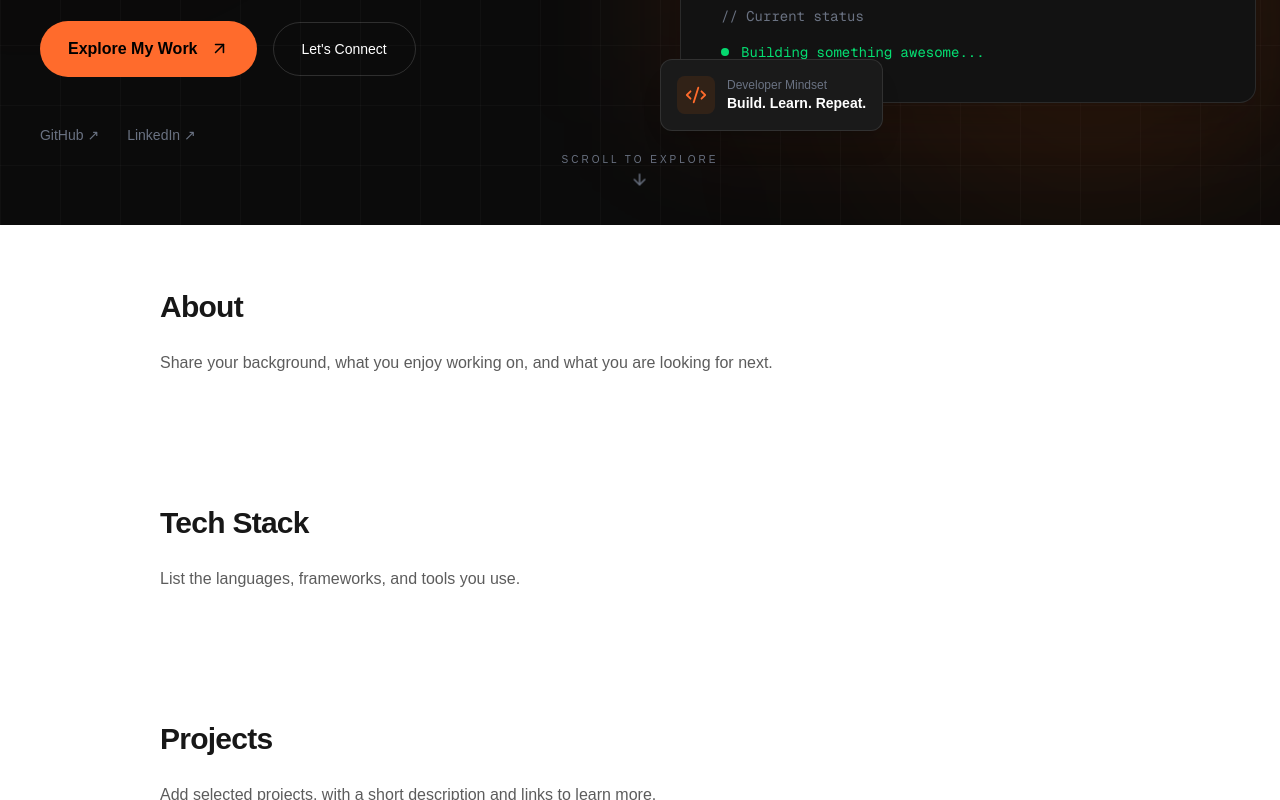
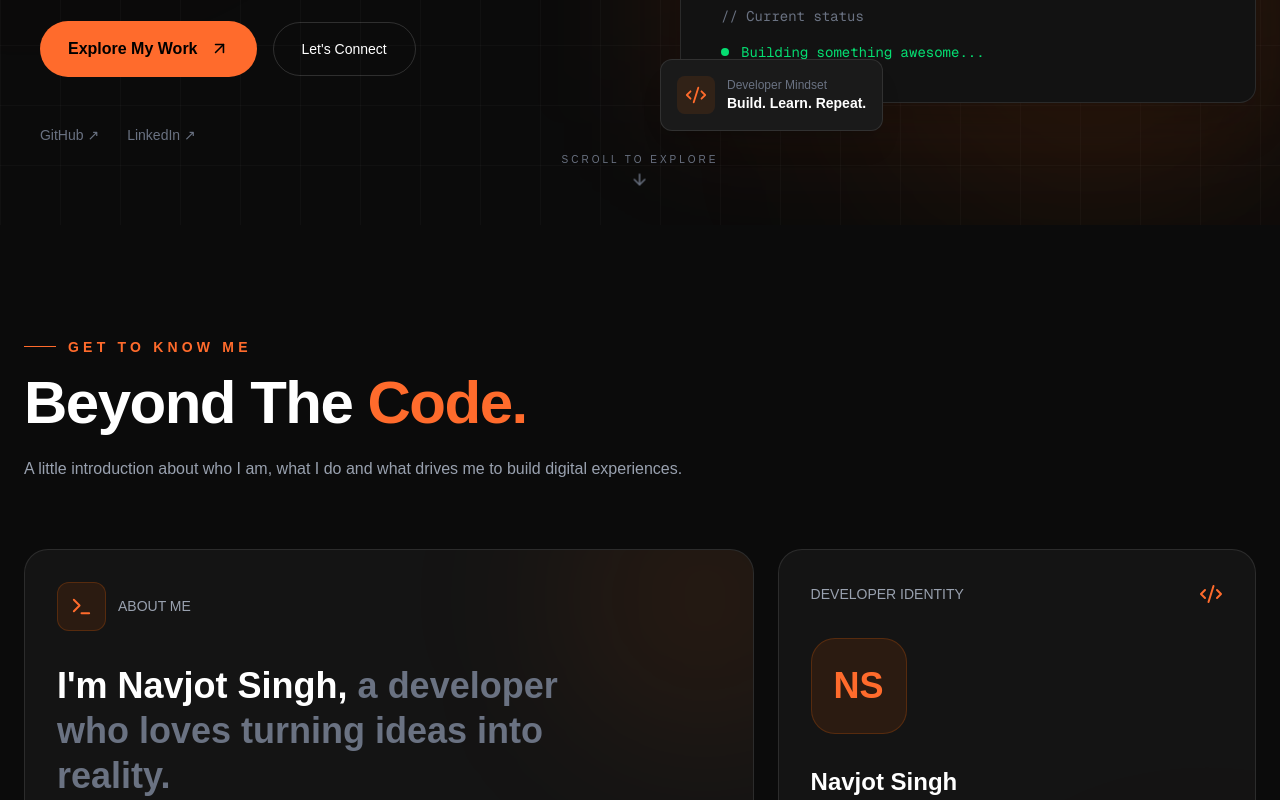
Before and after one commit to navjot-ai-dev/navjot-portfolio, a Next.js app: page / in a window 1280 px wide. Shown: the part 615-1415 px from the top of the page. Built offline with nearby package versions, Linux system fonts and the light colour scheme.

Commit message:
add about section

```diff
--- a/src/components/sections/About.tsx
+++ b/src/components/sections/About.tsx
@@ -1,12 +1,245 @@
-import Section from "@/components/ui/Section";
+"use client";
+
+import {
+  Code2,
+  Layers3,
+  Rocket,
+  Sparkles,
+  ArrowUpRight,
+  Terminal,
+} from "lucide-react";
+
+const highlights = [
+  {
+    icon: Code2,
+    title: "Clean Code",
+    description:
+      "Writing maintainable, scalable and efficient code with attention to detail.",
+    tag: "CODE QUALITY",
+    className: "md:col-span-2",
+  },
+  {
+    icon: Rocket,
+    title: "Build & Ship",
+    description:
+      "Turning ideas into practical digital products.",
+    tag: "EXECUTION",
+    className: "md:col-span-1",
+  },
+  {
+    icon: Layers3,
+    title: "Full Stack Thinking",
+    description:
+      "Exploring frontend, backend, databases and complete application architecture.",
+    tag: "DEVELOPMENT",
+    className: "md:col-span-1",
+  },
+  {
+    icon: Sparkles,
+    title: "Always Learning",
+    description:
+      "Exploring new technologies, improving my skills and learning by building real-world projects.",
+    tag: "GROWTH MINDSET",
+    className: "md:col-span-2",
+  },
+];
 
 export default function About() {
   return (
-    <Section id="about" title="About">
-      <p className="max-w-3xl leading-7 text-foreground/70">
-        Share your background, what you enjoy working on, and what you are
-        looking for next.
-      </p>
-    </Section>
+    <section
+      id="about"
+      className="relative overflow-hidden bg-[#0B0B0B] px-6 py-28"
+    >
+      <div className="mx-auto max-w-7xl">
+
+        {/* Section Heading */}
+
+        <div className="mb-16">
+
+          <p className="mb-4 flex items-center gap-3 text-sm font-semibold uppercase tracking-[0.3em] text-[#FF6B2C]">
+            <span className="h-px w-8 bg-[#FF6B2C]" />
+            Get To Know Me
+          </p>
+
+          <h2 className="text-4xl font-bold tracking-tight text-white sm:text-6xl">
+            Beyond The
+            <span className="text-[#FF6B2C]"> Code.</span>
+          </h2>
+
+          <p className="mt-5 max-w-2xl leading-8 text-gray-400">
+            A little introduction about who I am, what I do
+            and what drives me to build digital experiences.
+          </p>
+
+        </div>
+
+        {/* Main About Grid */}
+
+        <div className="grid gap-6 lg:grid-cols-5">
+
+          {/* Personal Introduction */}
+
+          <div className="group relative overflow-hidden rounded-3xl border border-white/10 bg-[#141414] p-8 transition-all duration-300 hover:border-[#FF6B2C]/40 lg:col-span-3">
+
+            <div className="absolute -right-20 -top-20 h-64 w-64 rounded-full bg-orange-500/10 blur-[90px] transition-all duration-500 group-hover:bg-orange-500/20" />
+
+            <div className="relative">
+
+              <div className="mb-8 flex items-center gap-3">
+
+                <div className="rounded-xl border border-orange-500/20 bg-orange-500/10 p-3 text-[#FF6B2C]">
+                  <Terminal size={23} />
+                </div>
+
+                <span className="text-sm font-medium text-gray-400">
+                  ABOUT ME
+                </span>
+
+              </div>
+
+              <h3 className="max-w-xl text-3xl font-bold leading-tight text-white sm:text-4xl">
+                I'm Navjot Singh,
+                <span className="text-gray-500">
+                  {" "}a developer who loves turning ideas into reality.
+                </span>
+              </h3>
+
+              <p className="mt-7 max-w-xl text-base leading-8 text-gray-400">
+                I'm passionate about web development and creating
+                modern digital experiences. My journey started with
+                frontend development, and I'm now expanding my
+                knowledge towards full-stack engineering.
+              </p>
+
+              <p className="mt-5 max-w-xl text-base leading-8 text-gray-400">
+                I enjoy experimenting with technologies, solving
+                problems and building projects that combine great
+                functionality with thoughtful design.
+              </p>
+
+              <a
+                href="#projects"
+                className="mt-9 inline-flex items-center gap-2 text-sm font-semibold text-[#FF6B2C] transition-all hover:gap-4"
+              >
+                Explore My Projects
+                <ArrowUpRight size={17} />
+              </a>
+
+            </div>
+
+          </div>
+
+          {/* Developer Identity Card */}
+
+          <div className="relative flex flex-col justify-between overflow-hidden rounded-3xl border border-white/10 bg-[#141414] p-8 lg:col-span-2">
+
+            <div className="absolute -bottom-20 -right-20 h-64 w-64 rounded-full bg-orange-500/10 blur-[90px]" />
+
+            <div className="relative">
+
+              <div className="mb-8 flex items-center justify-between">
+
+                <span className="text-sm font-medium text-gray-400">
+                  DEVELOPER IDENTITY
+                </span>
+
+                <Code2 className="text-[#FF6B2C]" size={24} />
+
+              </div>
+
+              <div className="mb-8 flex h-24 w-24 items-center justify-center rounded-3xl border border-orange-500/20 bg-orange-500/10">
+
+                <span className="text-4xl font-bold text-[#FF6B2C]">
+                  NS
+                </span>
+
+              </div>
+
+              <h3 className="text-2xl font-bold text-white">
+                Navjot Singh
+              </h3>
+
+              <p className="mt-2 text-sm text-[#FF6B2C]">
+                Full Stack Developer
+              </p>
+
+              <div className="mt-8 h-px bg-white/10" />
+
+              <div className="mt-6 space-y-4 text-sm">
+
+                <div className="flex justify-between">
+                  <span className="text-gray-500">Focus</span>
+                  <span className="text-gray-200">Web Development</span>
+                </div>
+
+                <div className="flex justify-between">
+                  <span className="text-gray-500">Approach</span>
+                  <span className="text-gray-200">Learn by Building</span>
+                </div>
+
+                <div className="flex justify-between">
+                  <span className="text-gray-500">Mindset</span>
+                  <span className="text-gray-200">Growth Oriented</span>
+                </div>
+
+              </div>
+
+            </div>
+
+          </div>
+
+        </div>
+
+        {/* Philosophy */}
+
+        <div className="mt-6 grid gap-6 md:grid-cols-3">
+
+          {highlights.map((item, index) => {
+            const Icon = item.icon;
+
+            return (
+              <div
+                key={item.title}
+                className={`${item.className} group relative overflow-hidden rounded-3xl border border-white/10 bg-[#141414] p-8 transition-all duration-300 hover:-translate-y-1 hover:border-[#FF6B2C]/40`}
+              >
+
+                <div className="absolute -right-10 -top-10 h-32 w-32 rounded-full bg-orange-500/0 blur-3xl transition-all duration-500 group-hover:bg-orange-500/10" />
+
+                <div className="relative">
+
+                  <div className="mb-7 flex items-center justify-between">
+
+                    <div className="rounded-xl border border-orange-500/20 bg-orange-500/10 p-3 text-[#FF6B2C]">
+                      <Icon size={23} />
+                    </div>
+
+                    <span className="text-[10px] tracking-[0.2em] text-gray-600">
+                      0{index + 1}
+                    </span>
+
+                  </div>
+
+                  <h3 className="text-xl font-bold text-white">
+                    {item.title}
+                  </h3>
+
+                  <p className="mt-3 max-w-md text-sm leading-7 text-gray-400">
+                    {item.description}
+                  </p>
+
+                  <p className="mt-7 text-[10px] font-semibold tracking-[0.2em] text-[#FF6B2C]">
+                    {item.tag}
+                  </p>
+
+                </div>
+
+              </div>
+            );
+          })}
+
+        </div>
+
+      </div>
+    </section>
   );
 }
```
